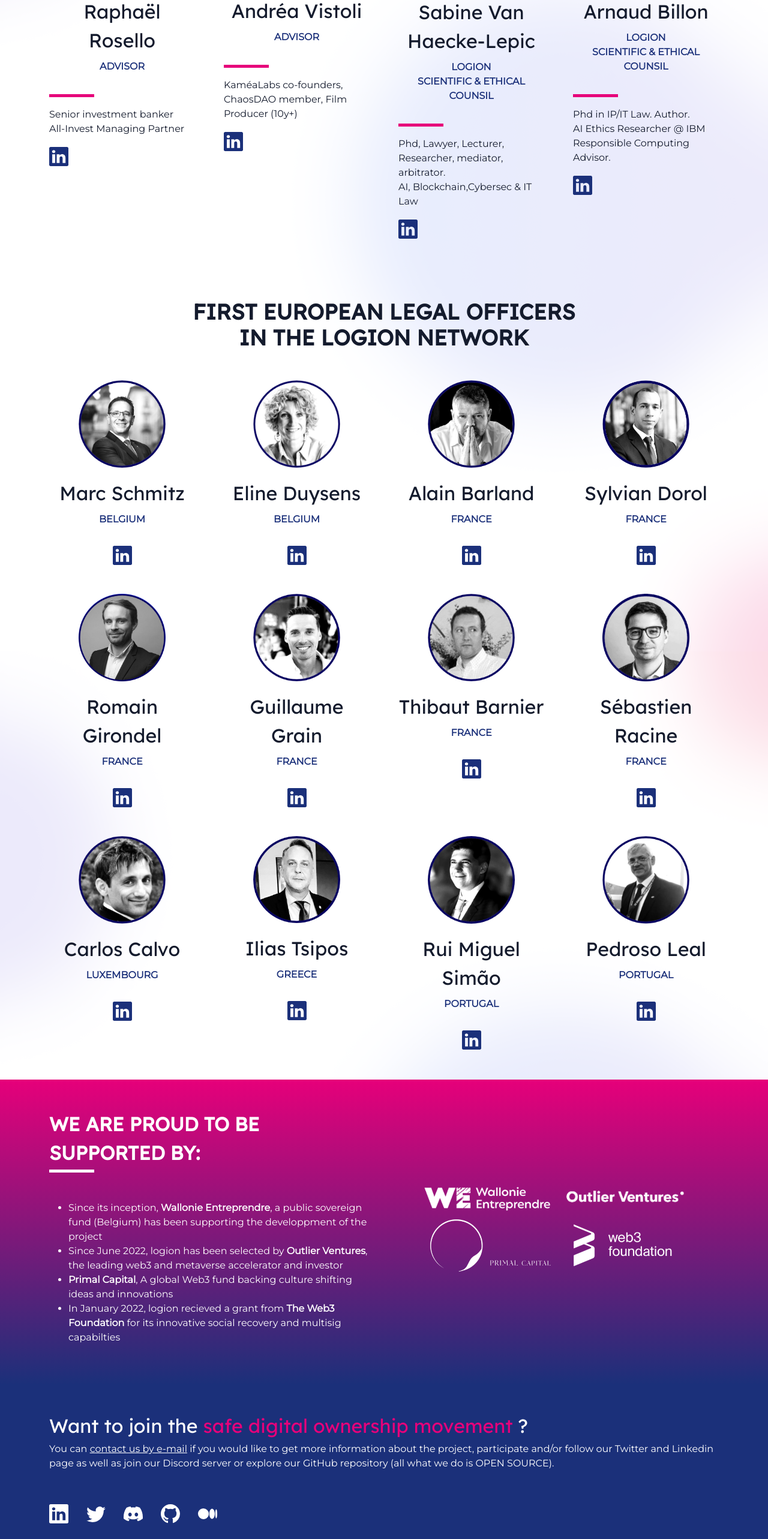
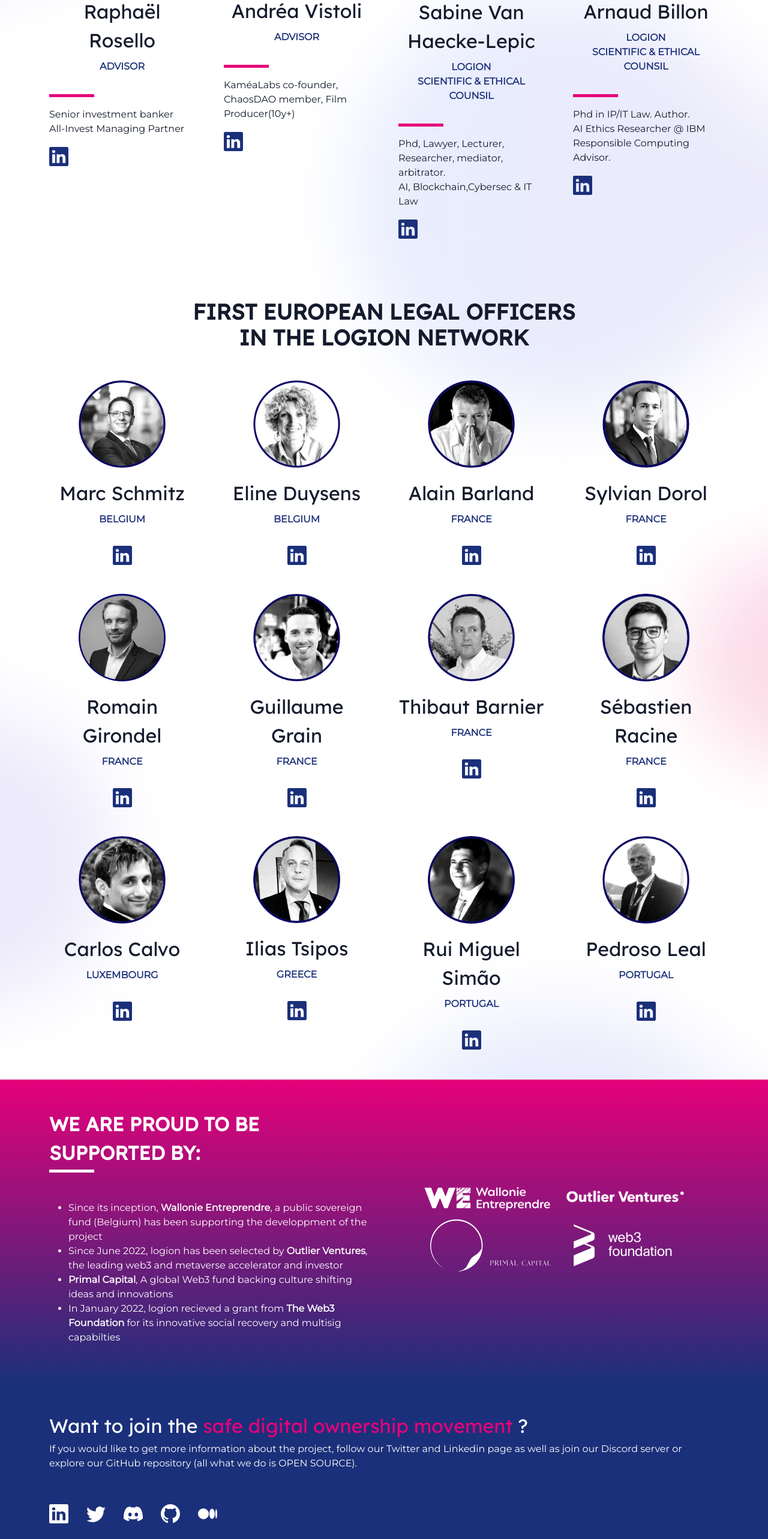
Before and after one commit to logion-network/logion-web-site, a React (Create React App) app: page / in a window 1280 px wide. Shown: the part 5800-8366 px from the top of the page at 60% size. Built offline with nearby package versions, Linux system fonts and the light colour scheme.

Commit message:
Update Content.tsx

```diff
--- a/src/Content.tsx
+++ b/src/Content.tsx
@@ -387,10 +387,10 @@ export const CONTENT: ReactNode = (<>
                 title="Advisor"
                 description={<>
                     { /* START EDIT */ }
-                    KaméaLabs co-founders, ChaosDAO member, Film Producer (10y+)
+                    KaméaLabs co-founder, ChaosDAO member, Film Producer(10y+)
                     { /* STOP EDIT */ }
                 </>}
-                linkedIn="https://www.linkedin.com/in/elieauvray/"
+                linkedIn="https://www.linkedin.com/in/avi-etbim/"
             />,
             <Member
                 image="media/sabine.png"
@@ -527,8 +527,8 @@ export const CONTENT: ReactNode = (<>
         content={<>
             { /* START EDIT */ }
             <p>
-                You can <a href={`mailto:${ CONTACT_EMAIL }`}>contact us by e-mail</a> if you would like to get more information about the project,
-                participate and/or follow our Twitter and Linkedin page as well as join
+                If you would like to get more information about the project,
+                follow our Twitter and Linkedin page as well as join
                 our Discord server or explore our GitHub repository (all what we do is OPEN SOURCE).
             </p>
             { /* STOP EDIT */ }
```
